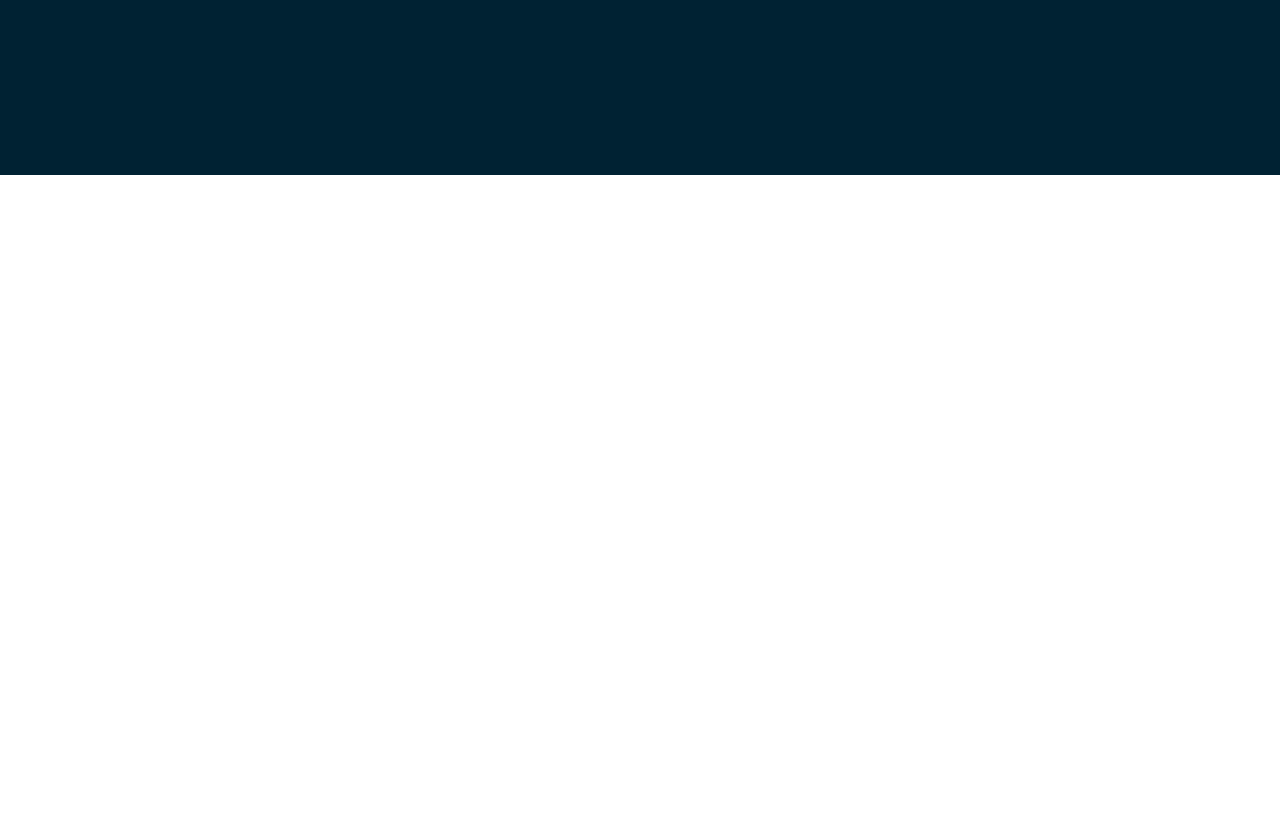
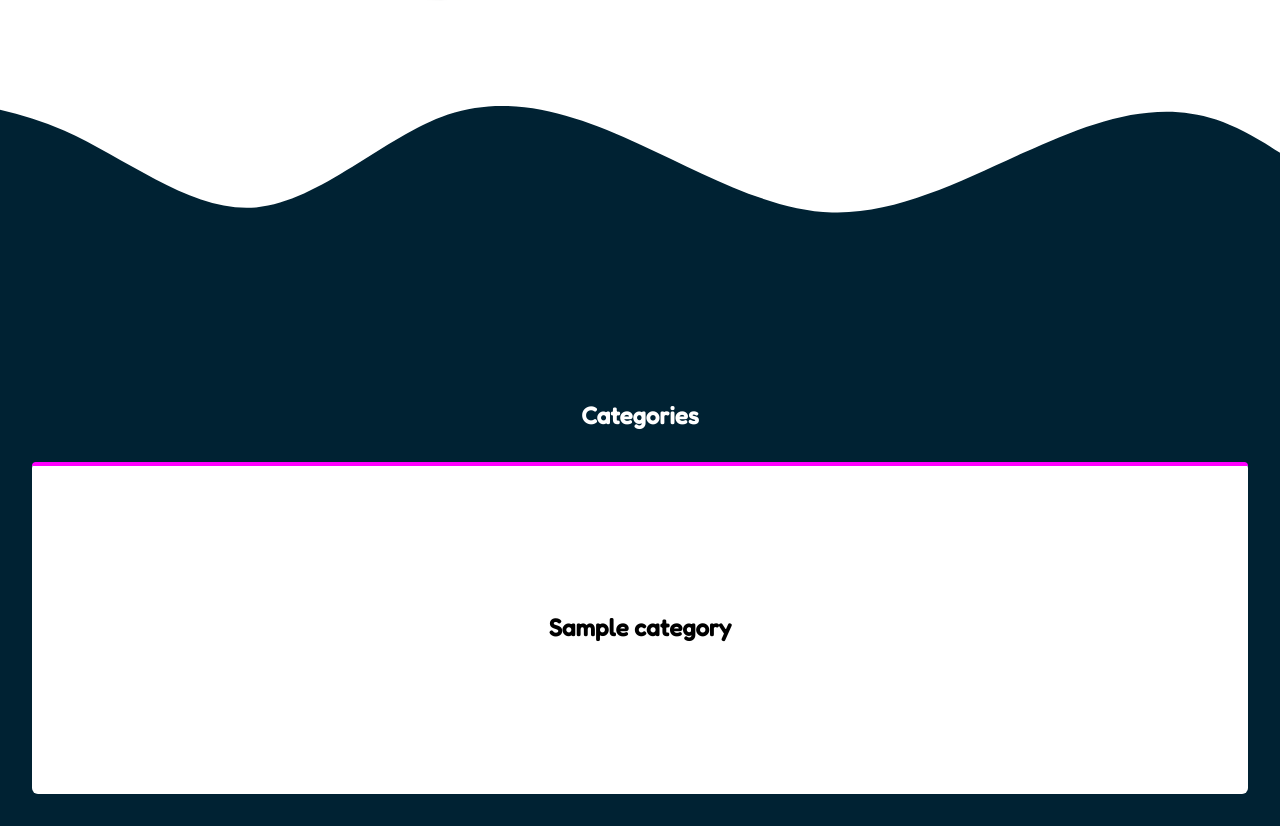
Before and after one commit to LemmyMwaura/make_your_pitch, a Flask app: template app/templates/index.html in a window 1280 px wide. Shown: the part 793-1619 px from the top of the page. Before the commit the page ends 968 px from the top, so only its background shows below. Run offline with Flask 2, Linux system fonts and the light colour scheme; the template is opened without the code that fills it: values that come from a table or form of the project are taken from there, others are empty; tables that the repository leaves empty hold one stand-in row (values such as "Sample post").

Commit message:
Improved styling

```diff
--- a/app/static/Styles/styles.css
+++ b/app/static/Styles/styles.css
@@ -53,5 +53,58 @@
 }
 
 .nav-link{
-    color: black;
+    color: white;
 }
+
+.categories-wrapper{
+    display: grid;
+    background-color: #002233;
+}
+
+.categories-wrapper > h1 {
+    justify-self: center;
+    color: white;
+}
+
+.categories{
+    display: grid;
+    grid-template-columns: repeat(auto-fit, minmax(350px, 1fr));
+    gap: 2rem;
+    padding: 2rem;
+}
+
+.cat-obj{
+    display: flex;
+    position: relative;
+    align-items: center;
+    justify-content: center;
+    border-radius: 6px;
+    padding: 1rem;
+    border: 0.5rem;
+    background: #ffffff;
+    height: 300px;
+    z-index: 5;
+}
+
+.cat-obj::after{
+    position: absolute;
+    content: '';
+    width: 100%;
+    height: 0.3rem;
+    top: 0;
+    background-color: magenta;
+    border-top-left-radius: 6px;
+    border-top-right-radius: 6px;
+}
+
+/* .cat-obj::before{
+    position: absolute;
+    content: '';
+    width: 100%;
+    height: 100%;
+    top: -6px;
+    right: -6px;
+    transform: translate(5%, -5%);
+    background-color: black;
+    z-index: 1;
+} */
--- a/app/templates/index.html
+++ b/app/templates/index.html
@@ -9,11 +9,19 @@
         <div class="container home">
             <h1 class="home-title">Stunning Ideas Made together</h1>
             <p class="home-desc">Share your best thinking</p>
-            <img class='home-img' src="../static/Images/about-hero.jpg" alt="Image">
+            <img class='home-img' src="../static/Images/home.jpg" alt="Image">
         </div>
     </main>
-    <div class="spacer layer1"></div>
-    <section class="categories">
-
+    <div class="spacer layer1">
+    </div>
+    <section class="categories-wrapper">
+        <h1>Categories</h1>
+        <div class="categories">
+            {% for category in categories %}
+            <div class="cat-obj">
+                <h1 class="cat-title">{{ category.name }}</h1>
+            </div>
+            {% endfor %}
+        </div>
     </section>
 {% endblock %}
```
Also changed, not shown: app/auth/templates/base.html (deleted, +0 -31 lines), app/auth/templates/profile.html (+10 -1 lines), app/static/Images/home.jpg (added).
